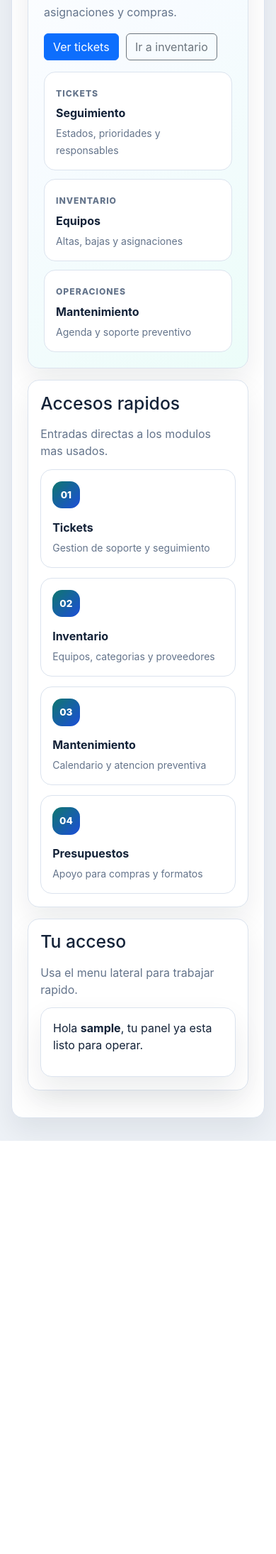
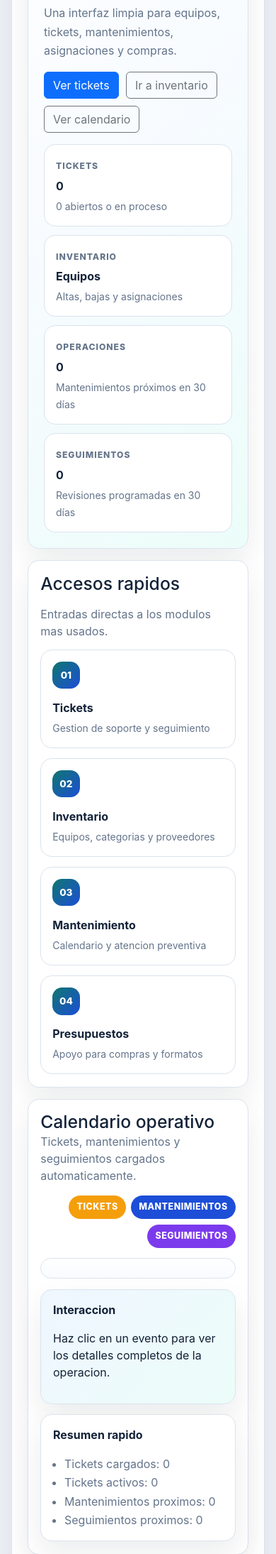
Before and after one commit to LaChivaloca69/Sistema-Gestor-IT-R, a Django app: page / in a window 390 px wide. Shown: the part 1143-3332 px from the top of the page at 71% size. Before the commit the page ends 2750 px from the top, so only its background shows below. Run offline with Django 5.2, Linux system fonts and the light colour scheme; the visitor is signed in with stand-in values (Sample User, id 1); data comes from the database, SQL or seed files in the repository; data that the repository does not hold is empty; some libraries are stand-ins or nearby versions.

Commit message:
Calendario de registros añadido y correcciones menores

```diff
--- a/GestorIT/GestorApp/Templates/base.html
+++ b/GestorIT/GestorApp/Templates/base.html
@@ -53,6 +53,7 @@
                         <button class="sidebar-section-toggle" type="button" aria-expanded="true"><span class="sidebar-section-title">General</span><span class="sidebar-section-chevron" aria-hidden="true">v</span></button>
                         <div class="sidebar-section-links">
                             <a class="sidebar-link {% if request.path == '/' %}active{% endif %}" href="{% url 'home' %}">Inicio</a>
+                            <a class="sidebar-link" href="{% url 'home' %}#calendario">Calendario</a>
                         </div>
                     </section>
 
--- a/GestorIT/GestorApp/Templates/home.html
+++ b/GestorIT/GestorApp/Templates/home.html
@@ -1,6 +1,10 @@
 {% extends "base.html" %}
 
 {% block title %}Inicio{% endblock %}
+
+{% block extra_css %}
+<link rel="stylesheet" href="https://cdn.jsdelivr.net/npm/fullcalendar@6.1.15/index.global.min.css">
+{% endblock %}
 
 {% block content %}
 <section class="hero-panel">
@@ -12,6 +16,7 @@
 		<div class="actions">
 			<a class="btn btn-primary" href="{% url 'ticketit_list' %}">Ver tickets</a>
 			<a class="btn btn-outline-secondary" href="{% url 'equipo_list' %}">Ir a inventario</a>
+			<a class="btn btn-outline-secondary" href="#calendario">Ver calendario</a>
 		</div>
 		{% else %}
 		<div class="actions">
@@ -23,8 +28,8 @@
 	<div class="hero-panel__stats">
 		<div class="mini-stat">
 			<span class="mini-stat__label">Tickets</span>
-			<strong>Seguimiento</strong>
-			<small>Estados, prioridades y responsables</small>
+			<strong>{{ dashboard_counts.tickets }}</strong>
+			<small>{{ dashboard_counts.tickets_abiertos }} abiertos o en proceso</small>
 		</div>
 		<div class="mini-stat">
 			<span class="mini-stat__label">Inventario</span>
@@ -33,8 +38,13 @@
 		</div>
 		<div class="mini-stat">
 			<span class="mini-stat__label">Operaciones</span>
-			<strong>Mantenimiento</strong>
-			<small>Agenda y soporte preventivo</small>
+			<strong>{{ dashboard_counts.mantenimientos_proximos }}</strong>
+			<small>Mantenimientos próximos en 30 días</small>
+		</div>
+		<div class="mini-stat">
+			<span class="mini-stat__label">Seguimientos</span>
+			<strong>{{ dashboard_counts.agendas_proximas }}</strong>
+			<small>Revisiones programadas en 30 días</small>
 		</div>
 	</div>
 </section>
@@ -68,6 +78,41 @@
 	</div>
 </section>
 
+<section class="section-block" id="calendario">
+	<div class="section-block__header">
+		<div>
+			<h2>Calendario operativo</h2>
+			<p>Tickets, mantenimientos y seguimientos cargados automaticamente.</p>
+		</div>
+		<div class="calendar-legend">
+			<span class="calendar-chip calendar-chip--tickets">Tickets</span>
+			<span class="calendar-chip calendar-chip--maintenance">Mantenimientos</span>
+			<span class="calendar-chip calendar-chip--followup">Seguimientos</span>
+		</div>
+	</div>
+	{{ calendar_events|json_script:"home-calendar-events" }}
+	<div class="calendar-shell">
+		<div class="calendar-panel">
+			<div id="home-calendar" class="home-calendar"></div>
+		</div>
+		<div class="calendar-sidebar">
+			<div class="notice-card notice-card--accent">
+				<p><strong>Interaccion</strong></p>
+				<p>Haz clic en un evento para ver los detalles completos de la operacion.</p>
+			</div>
+			<div class="notice-card">
+				<p><strong>Resumen rapido</strong></p>
+				<ul class="calendar-summary">
+					<li>Tickets cargados: {{ dashboard_counts.tickets }}</li>
+					<li>Tickets activos: {{ dashboard_counts.tickets_abiertos }}</li>
+					<li>Mantenimientos proximos: {{ dashboard_counts.mantenimientos_proximos }}</li>
+					<li>Seguimientos proximos: {{ dashboard_counts.agendas_proximas }}</li>
+				</ul>
+			</div>
+		</div>
+	</div>
+</section>
+
 {% if user.is_authenticated %}
 <section class="section-block">
 	<div class="section-block__header">
@@ -85,4 +130,48 @@
 	</div>
 </section>
 {% endif %}
+
 {% endblock %}
+
+{% block extra_js %}
+<script src="https://cdn.jsdelivr.net/npm/fullcalendar@6.1.15/index.global.min.js"></script>
+<script src="https://cdn.jsdelivr.net/npm/fullcalendar@6.1.15/locales/es.global.min.js"></script>
+<script>
+(function () {
+	const calendarElement = document.getElementById("home-calendar");
+	const dataElement = document.getElementById("home-calendar-events");
+	if (!calendarElement || !dataElement || typeof FullCalendar === "undefined") {
+		return;
+	}
+
+	const events = JSON.parse(dataElement.textContent || "[]");
+	const calendar = new FullCalendar.Calendar(calendarElement, {
+		initialView: "dayGridMonth",
+		height: "auto",
+		locale: "es",
+		headerToolbar: {
+			left: "prev,next today",
+			center: "title",
+			right: "dayGridMonth,timeGridWeek,listWeek",
+		},
+		buttonText: {
+			today: "Hoy",
+			month: "Mes",
+			week: "Semana",
+			list: "Lista",
+		},
+		navLinks: true,
+		nowIndicator: true,
+		dayMaxEvents: true,
+		events,
+		eventClick(info) {
+			info.jsEvent.preventDefault();
+			const details = info.event.extendedProps.details || "Sin detalles disponibles.";
+			window.alert(`${info.event.title}\n\n${details}`);
+		},
+	});
+
+	calendar.render();
+})();
+</script>
+{% endblock %}
--- a/GestorIT/GestorApp/Templates/presupuesto/form.html
+++ b/GestorIT/GestorApp/Templates/presupuesto/form.html
@@ -28,6 +28,4 @@
 	</div>
 </div>
 
-
-
 {% endblock %}
--- a/GestorIT/GestorApp/views.py
+++ b/GestorIT/GestorApp/views.py
@@ -1978,9 +1978,129 @@
     return render(request, "detallecompramaterial/confirm_delete.html", {"object": detalle})
 
 
+def _calendar_event(title, start, *, color, details, url=None, end=None, all_day=True):
+    event = {
+        "title": title,
+        "start": start.isoformat(),
+        "allDay": all_day,
+        "backgroundColor": color,
+        "borderColor": color,
+        "textColor": "#ffffff",
+        "extendedProps": {"details": details},
+    }
+    if end is not None:
+        event["end"] = end.isoformat()
+    return event
+
+
+def _calendar_label(value):
+    return value if value else "Sin dato"
+
+
+def _calendar_day(value):
+    if not value:
+        return timezone.localdate()
+    if timezone.is_aware(value):
+        return timezone.localtime(value).date()
+    return value.date()
+
+
+def _build_home_calendar_events():
+    today = timezone.localdate()
+    events = []
+
+    for ticket in TicketIT.objects.select_related("area", "puesto", "solicitado_por").order_by("-fecha_support")[:80]:
+        ticket_date = _calendar_day(ticket.fecha_support)
+        events.append(
+            _calendar_event(
+                f"Ticket {ticket.folio_ticket}",
+                ticket_date,
+                color={
+                    EstadoSupport.CERRADO: "#0f766e",
+                    EstadoSupport.EN_PROCESO: "#1d4ed8",
+                    EstadoSupport.EN_REVISION: "#7c3aed",
+                    EstadoSupport.ABIERTO: "#f59e0b",
+                }.get(ticket.status, "#475569"),
+                details=(
+                    f"Estado: {_calendar_label(ticket.status)}\n"
+                    f"Prioridad: {_calendar_label(ticket.prioridad)}\n"
+                    f"Area: {_calendar_label(getattr(ticket.area, 'nombre_area', None))}\n"
+                    f"Puesto: {_calendar_label(getattr(ticket.puesto, 'nombre_puesto', None))}\n"
+                    f"Solicitado por: {_calendar_label(getattr(ticket.solicitado_por, 'username', None))}\n"
+                    f"Requerimiento: {_calendar_label(ticket.requerimiento)}"
+                ),
+            )
+        )
+
+    for mantenimiento in Mantenimiento.objects.select_related("equipo").order_by("-fecha_programada")[:80]:
+        color = "#1d4ed8"
+        if mantenimiento.estado_mantenimiento == EstadoMantenimiento.COMPLETADO:
+            color = "#0f766e"
+        elif mantenimiento.estado_mantenimiento == EstadoMantenimiento.CANCELADO:
+            color = "#b42318"
+        elif mantenimiento.fecha_programada < today:
+            color = "#dc2626"
+
+        details = (
+            f"Estado: {_calendar_label(mantenimiento.estado_mantenimiento)}\n"
+            f"Tipo: {_calendar_label(mantenimiento.tipo_mantenimiento)}\n"
+            f"Equipo: {_calendar_label(getattr(mantenimiento.equipo, 'codigo_inventario', None))}\n"
+            f"Responsable: {_calendar_label(mantenimiento.tecnico_responsable)}\n"
+            f"Costo: {_calendar_label(mantenimiento.costo_mantenimiento)}"
+        )
+        if getattr(mantenimiento, "cierre", None) and mantenimiento.cierre.proxima_fecha_mantenimiento:
+            details = details + f"\nProximo mantenimiento: {mantenimiento.cierre.proxima_fecha_mantenimiento.strftime('%Y-%m-%d')}"
+
+        events.append(
+            _calendar_event(
+                f"Mantenimiento {mantenimiento.folio_mantenimiento()}",
+                mantenimiento.fecha_programada,
+                color=color,
+                details=details,
+            )
+        )
+
+    for agenda in AgendaMantenimiento.objects.select_related("mantenimiento", "mantenimiento__equipo").order_by("-proxima_fecha_mantenimiento")[:80]:
+        if not agenda.proxima_fecha_mantenimiento:
+            continue
+        events.append(
+            _calendar_event(
+                f"Seguimiento {agenda.mantenimiento.folio_mantenimiento()}",
+                agenda.proxima_fecha_mantenimiento,
+                color="#7c3aed",
+                details=(
+                    f"Mantenimiento: {agenda.mantenimiento.folio_mantenimiento()}\n"
+                    f"Equipo: {_calendar_label(getattr(agenda.mantenimiento.equipo, 'codigo_inventario', None))}\n"
+                    f"Inicio: {agenda.fecha_inicio.strftime('%Y-%m-%d %H:%M') if agenda.fecha_inicio else 'Sin inicio'}\n"
+                    f"Fin: {agenda.fecha_fin.strftime('%Y-%m-%d %H:%M') if agenda.fecha_fin else 'Sin fin'}\n"
+                    f"Acciones: {_calendar_label(agenda.acciones_realizadas)}\n"
+                    f"Observaciones: {_calendar_label(agenda.observaciones)}"
+                ),
+            )
+        )
+
+    events.sort(key=lambda event: event["start"])
+    return events
+
 
 def home(request):
-    return render(request, "home.html")
+    today = timezone.localdate()
+    context = {
+        "calendar_events": _build_home_calendar_events(),
+        "dashboard_counts": {
+            "tickets": TicketIT.objects.count(),
+            "tickets_abiertos": TicketIT.objects.exclude(status=EstadoSupport.CERRADO).count(),
+            "mantenimientos_proximos": Mantenimiento.objects.filter(
+                fecha_programada__gte=today,
+                fecha_programada__lte=today + timedelta(days=30),
+            ).count(),
+            "agendas_proximas": AgendaMantenimiento.objects.filter(
+                proxima_fecha_mantenimiento__gte=today,
+                proxima_fecha_mantenimiento__lte=today + timedelta(days=30),
+            ).count(),
+        },
+    }
+    return render(request, "home.html", context)
 
 
 def signup(request):
--- a/GestorIT/static/GestorApp/css/app.css
+++ b/GestorIT/static/GestorApp/css/app.css
@@ -115,11 +115,30 @@
 
 .app-shell--auth { max-width: 780px; }
 
+.app-shell.sidebar-collapsed {
+    gap: 0;
+}
+
+.app-shell.sidebar-collapsed .sidebar {
+    width: 0;
+    min-width: 0;
+    margin-right: 0;
+    opacity: 0;
+    pointer-events: none;
+    overflow: hidden;
+    transform: translateX(-16px);
+}
+
+.app-shell.sidebar-collapsed .content-card {
+    width: 100%;
+}
+
 .sidebar {
     width: 290px;
     min-width: 290px;
     position: sticky;
     top: 5.25rem;
+    transition: width 0.2s ease, min-width 0.2s ease, opacity 0.2s ease, transform 0.2s ease, margin-right 0.2s ease;
 }
 
 .sidebar__inner, .content-card, .auth-card, .hero-panel, .section-block, .notice-card {
@@ -320,10 +339,109 @@
 ul.model-grid { list-style: none; padding: 0; margin: 0; display: grid; grid-template-columns: repeat(auto-fill, minmax(220px, 1fr)); gap: 0.8rem; }
 ul.model-grid li a { display: block; padding: 0.85rem; border: 1px solid var(--app-border); border-radius: 1rem; text-decoration: none; background: var(--app-surface-alt); color: var(--app-text); }
 
+.calendar-shell {
+    display: grid;
+    grid-template-columns: minmax(0, 1.45fr) minmax(280px, 0.75fr);
+    gap: 0.95rem;
+}
+
+.calendar-panel {
+    padding: 0.85rem;
+    border: 1px solid var(--app-border);
+    border-radius: 1rem;
+    background: linear-gradient(180deg, #ffffff, #f8fbff);
+    overflow: hidden;
+}
+
+.calendar-sidebar {
+    display: grid;
+    gap: 0.85rem;
+}
+
+.calendar-legend {
+    display: flex;
+    flex-wrap: wrap;
+    justify-content: flex-end;
+    gap: 0.45rem;
+}
+
+.calendar-chip {
+    display: inline-flex;
+    align-items: center;
+    min-height: 2.1rem;
+    padding: 0.25rem 0.7rem;
+    border-radius: 999px;
+    color: #fff;
+    font-size: 0.78rem;
+    font-weight: 800;
+    letter-spacing: 0.04em;
+    text-transform: uppercase;
+}
+
+.calendar-chip--tickets { background: #f59e0b; }
+.calendar-chip--maintenance { background: #1d4ed8; }
+.calendar-chip--followup { background: #7c3aed; }
+
+.calendar-summary {
+    margin: 0.75rem 0 0;
+    padding-left: 1rem;
+    color: var(--app-muted);
+    line-height: 1.65;
+}
+
+.home-calendar .fc-toolbar {
+    gap: 0.75rem;
+    flex-wrap: wrap;
+}
+
+.home-calendar .fc-toolbar-title {
+    font-size: 1.1rem;
+    font-weight: 800;
+}
+
+.home-calendar .fc-button {
+    border: 1px solid var(--app-border);
+    background: #fff;
+    color: var(--app-text);
+    box-shadow: none;
+    text-transform: capitalize;
+}
+
+.home-calendar .fc-button-primary:not(:disabled).fc-button-active,
+.home-calendar .fc-button-primary:not(:disabled):active,
+.home-calendar .fc-button-primary:not(:disabled):hover {
+    background: linear-gradient(135deg, var(--app-primary), var(--app-primary-dark));
+    border-color: var(--app-primary-dark);
+    color: #fff;
+}
+
+.home-calendar .fc-scrollgrid,
+.home-calendar .fc-theme-standard td,
+.home-calendar .fc-theme-standard th {
+    border-color: var(--app-border);
+}
+
+.home-calendar .fc-daygrid-event,
+.home-calendar .fc-list-event-title a {
+    border-radius: 0.7rem;
+    padding: 0.2rem 0.35rem;
+    font-weight: 700;
+}
+
+.home-calendar .fc-daygrid-day-number {
+    color: var(--app-text);
+    font-weight: 700;
+}
+
+.home-calendar .fc-list-day-cushion {
+    background: #f8fafc;
+}
+
 @media (max-width: 1100px) {
     .app-shell { flex-direction: column; }
     .sidebar { width: 100%; min-width: 0; position: static; }
     .hero-panel, .quick-grid { grid-template-columns: 1fr; }
+    .calendar-shell { grid-template-columns: 1fr; }
 }
 
 @media (max-width: 780px) {
--- a/GestorIT/static/GestorApp/js/app.js
+++ b/GestorIT/static/GestorApp/js/app.js
@@ -47,10 +47,15 @@
 
     const appShell = document.querySelector(".app-shell");
     const toggle = document.querySelector(".sidebar-toggle");
+    const sidebar = document.querySelector(".sidebar");
     if (appShell && toggle) {
         const storageKey = "sidebar-collapsed";
         const setCollapsed = (isCollapsed) => {
             appShell.classList.toggle("sidebar-collapsed", isCollapsed);
+            if (sidebar) {
+                sidebar.hidden = isCollapsed;
+                sidebar.setAttribute("aria-hidden", isCollapsed.toString());
+            }
             toggle.setAttribute("aria-expanded", (!isCollapsed).toString());
         };
 
```
